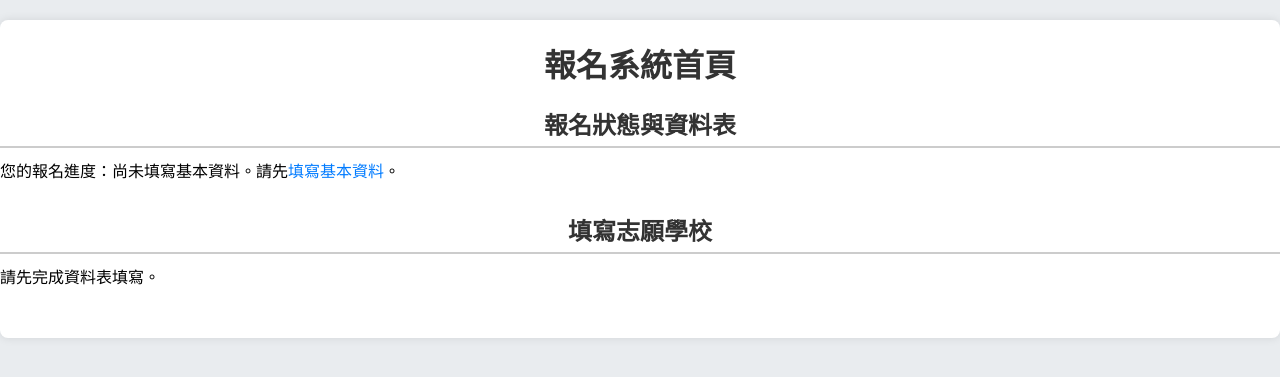
After one commit to timmy90928/apply113, a CodeIgniter 4 app: the page made by app/Views/register/sign_up_system_mainpage.php in a window 1280 px wide. The commit adds this page. Shown: the top 377 px of the page. Run offline with PHP 8.4 and a stand-in for CodeIgniter, Linux system fonts and the light colour scheme; the template is opened without the code that fills it, so the values that code supplies are empty; some libraries are stand-ins or nearby versions.

Commit message:
faet : sign_up_system_mainpage version 1

```diff
--- a/app/Config/Routes.php
+++ b/app/Config/Routes.php
@@ -8,4 +8,5 @@ use CodeIgniter\Router\RouteCollection;
 $routes->get('/home', 'Home::index');
 $routes->get('/home/sign_up_information', 'Home::sign_up_information');
 $routes->get('/home/sign_up_school', 'Home::sign_up_school');
+$routes->get('/home/sign_up_system_mainpage', 'Home::sign_up_system_mainpage');
 $routes->setAutoRoute(true);
--- a/app/Controllers/Home.php
+++ b/app/Controllers/Home.php
@@ -72,4 +72,8 @@ class Home extends BaseController
     {
         return view('register/sign_up_school');
     }
+    public function sign_up_system_mainpage(): string
+    {
+        return view('register/sign_up_system_mainpage');
+    }
 }
--- a/app/Views/register/sign_up_school.php
+++ b/app/Views/register/sign_up_school.php
@@ -9,7 +9,7 @@
 <body>
     <div class="container">
         <h1>報名系統</h1>
-        <form action="/sign_up_school" method="POST" enctype="multipart/form-data">
+        <form action="/home/sign_up_system_mainpage" method="POST" enctype="multipart/form-data">
             <div class="form-group">
                 <label for="school">欲報名之學校：</label>
                 <select id="school" name="school" required>
--- /dev/null
+++ b/app/Views/register/sign_up_system_mainpage.php
@@ -0,0 +1,56 @@
+<!DOCTYPE html>
+<html lang="zh-Hant">
+<head>
+    <meta charset="UTF-8">
+    <meta name="viewport" content="width=device-width, initial-scale=1.0">
+    <title>報名系統 - 首頁</title>
+    <link rel="stylesheet" href="/include/sign_up_system_mainpage.css">
+</head>
+<body>
+    <div class="container">
+        <h1>報名系統首頁</h1>
+
+        <div class="status-table">
+            <h2>報名狀態與資料表</h2>
+            <p id="registration-progress">正在檢查報名狀態...</p>
+        </div>
+
+        <div class="wishlist-section">
+            <h2>填寫志願學校</h2>
+            <p id="wishlist-status">正在檢查填寫狀態...</p>
+        </div>
+    </div>
+
+    <script>
+        document.addEventListener('DOMContentLoaded', function() {
+            var isBasicInfoFilled = false; // 依資料庫做判定，目前先用false為例
+
+            var registrationProgressElement = document.getElementById('registration-progress');
+            if (isBasicInfoFilled) {
+                registrationProgressElement.innerHTML = '您的報名進度：已填寫基本資料，請選擇填寫志願順序。';
+                var dataLink = document.createElement('a');
+                dataLink.href = '/Home/store';
+                dataLink.textContent = '查看資料表';
+                registrationProgressElement.appendChild(document.createElement('br'));
+                registrationProgressElement.appendChild(dataLink);
+                checkWishlistStatus();
+            } else {
+                registrationProgressElement.innerHTML = '您的報名進度：尚未填寫基本資料。請先<a href="/home/sign_up_information">填寫基本資料</a>。';
+                var wishlistStatusElement = document.getElementById('wishlist-status');
+                wishlistStatusElement.innerHTML = '請先完成資料表填寫。';
+            }
+        });
+
+        function checkWishlistStatus() {
+            var isWishlistFilled = false; // 依資料庫做判定，目前先用false為例
+
+            var wishlistStatusElement = document.getElementById('wishlist-status');
+            if (isWishlistFilled) {
+                wishlistStatusElement.innerHTML = '您已填寫志願學校。';
+            } else {
+                wishlistStatusElement.innerHTML = '您尚未填寫志願學校。請 <a href="/home/sign_up_school">點擊此處填寫</a>。';
+            }
+        }
+    </script>
+</body>
+</html>
--- /dev/null
+++ b/public/include/sign_up_system_mainpage.css
@@ -0,0 +1,106 @@
+* {
+    margin: 0;
+    padding: 0;
+    box-sizing: border-box;
+}
+
+body {
+    font-family: 'Helvetica Neue', Arial, sans-serif;
+    background-color: #e9ecef;
+    margin: 0;
+    padding: 0;
+}
+
+.container {
+    width: 100%;
+    margin: 20px 0;
+    padding: 20px 0;
+    background: #fff;
+    border-radius: 8px;
+    box-shadow: 0 0 10px rgba(0, 0, 0, 0.1);
+}
+
+h1, h2 {
+    text-align: center;
+    color: #333;
+    margin-bottom: 20px;
+}
+
+.status-table, .wishlist-section {
+    margin-bottom: 30px;
+}
+
+.status-table h2, .wishlist-section h2 {
+    border-bottom: 2px solid #ccc;
+    padding-bottom: 5px;
+    margin-bottom: 10px;
+}
+
+.status-table p, .wishlist-section p {
+    margin-bottom: 10px;
+}
+
+.status-table a, .wishlist-section a {
+    color: #007bff;
+    text-decoration: none;
+}
+
+.status-table a:hover, .wishlist-section a:hover {
+    text-decoration: underline;
+}
+
+form {
+    width: 100%;
+}
+
+.resume-table {
+    width: 100%;
+    border-collapse: collapse;
+    border-spacing: 0 15px;
+}
+
+.resume-table td {
+    padding: 10px;
+    border: 1px solid #ddd;
+}
+
+.resume-table .resume-label {
+    text-align: right;
+    font-weight: bold;
+    background-color: #f9f9f9;
+    width: 200px;
+}
+
+.resume-table input[type="text"],
+.resume-table input[type="tel"],
+.resume-table input[type="email"],
+.resume-table select {
+    width: 100%;
+    padding: 8px;
+    border: 1px solid #ddd;
+    border-radius: 4px;
+    box-sizing: border-box;
+}
+
+.resume-table input[type="radio"] {
+    margin-right: 5px;
+}
+
+.submit-row {
+    text-align: center;
+}
+
+button {
+    display: inline-block;
+    padding: 10px 15px;
+    font-size: 16px;
+    color: #fff;
+    background-color: #007bff;
+    border: none;
+    border-radius: 4px;
+    cursor: pointer;
+}
+
+button:hover {
+    background-color: #0056b3;
+}
```
